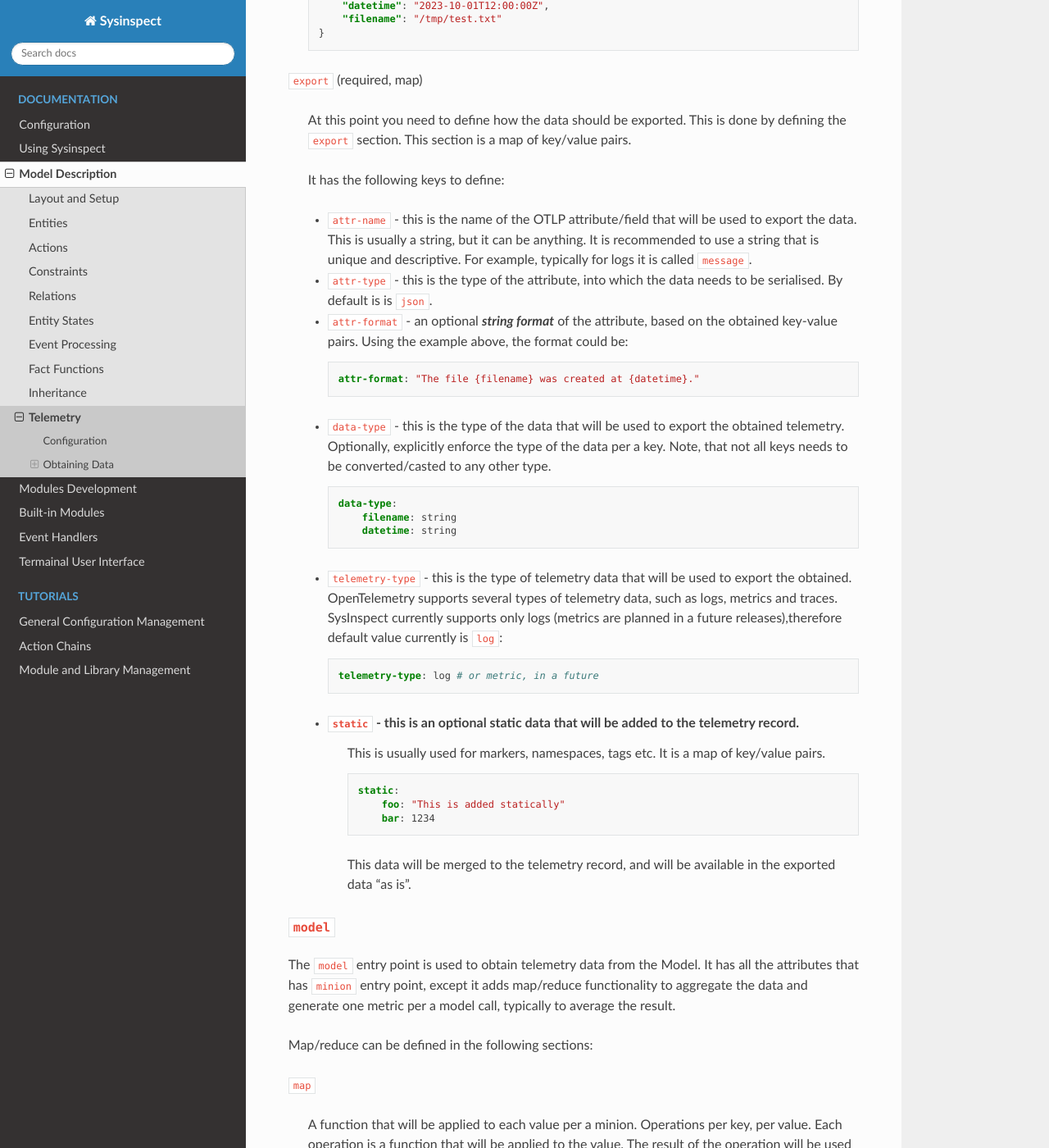
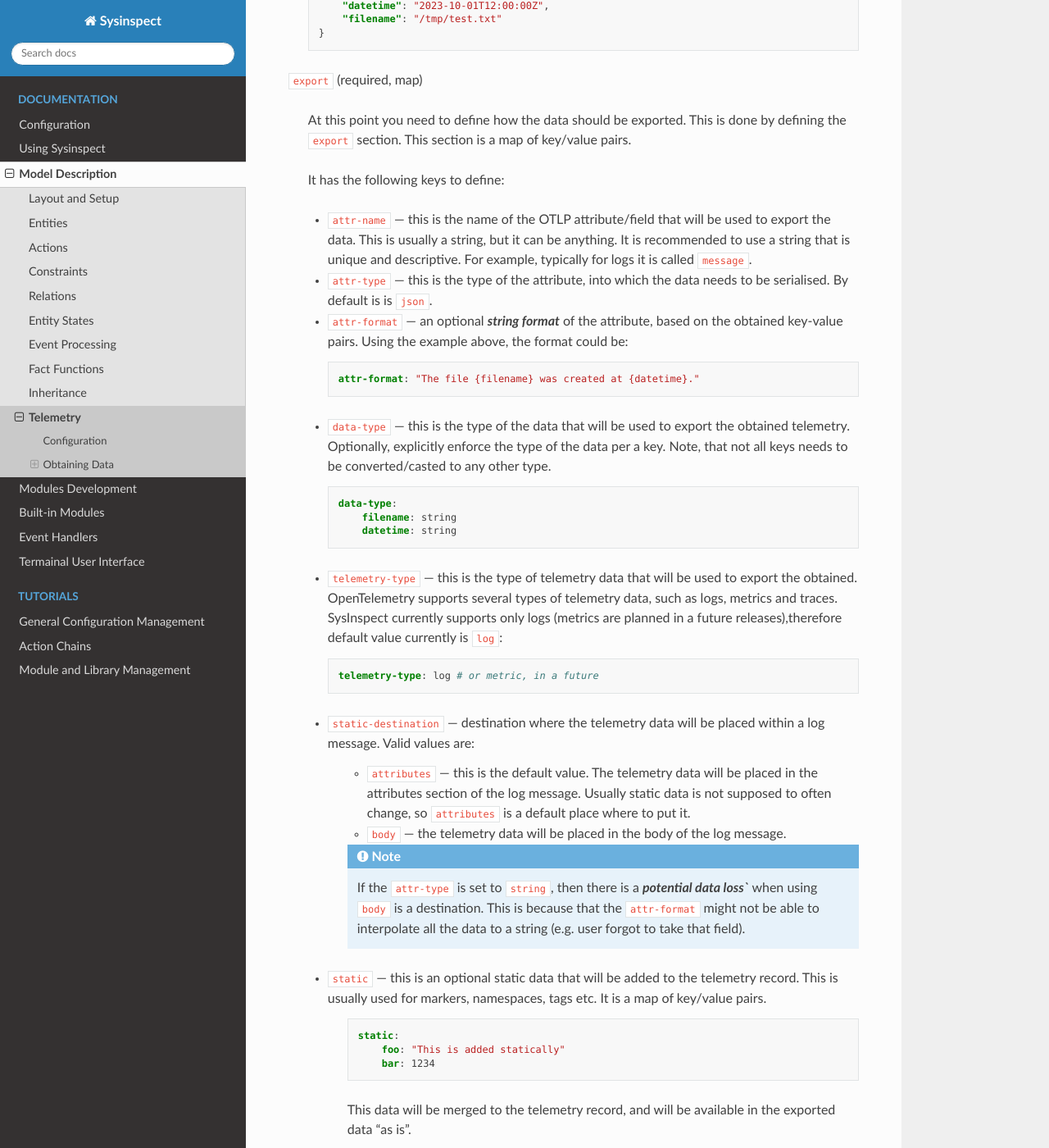
Before and after one commit to tinythings/sysinspect, a Sphinx documentation site: the page built from docs/modeldescr/telemetry.rst, in a window 1280 px wide and 1400 px high, scrolled down 2369 px. Shown: the whole window at 82% size. Built offline with Sphinx 7.4.7 and the Read the Docs theme 3.1.0, drawn with Linux system fonts in a browser that asks for light colours.

Commit message:
Update documentation on static destination

```diff
--- a/docs/modeldescr/telemetry.rst
+++ b/docs/modeldescr/telemetry.rst
@@ -131,21 +131,21 @@ this selector will be called *for each minion*.
 
     It has the following keys to define:
 
-    - ``attr-name`` - this is the name of the OTLP attribute/field that will be used to export the data.
+    - ``attr-name`` — this is the name of the OTLP attribute/field that will be used to export the data.
       This is usually a string, but it can be anything. It is recommended to use a string
       that is unique and descriptive. For example, typically for logs it is called ``message``.
 
-    - ``attr-type`` - this is the type of the attribute, into which the data needs to be serialised.
+    - ``attr-type`` — this is the type of the attribute, into which the data needs to be serialised.
       By default is is ``json``.
 
-    - ``attr-format`` - an optional :bi:`string format` of the attribute, based on the obtained key-value
+    - ``attr-format`` — an optional :bi:`string format` of the attribute, based on the obtained key-value
       pairs. Using the example above, the format could be:
 
       .. code-block:: yaml
 
           attr-format: "The file {filename} was created at {datetime}."
 
-    - ``data-type`` - this is the type of the data that will be used to export the obtained telemetry.
+    - ``data-type`` — this is the type of the data that will be used to export the obtained telemetry.
       Optionally, explicitly enforce the type of the data per a key. Note, that not all keys needs to be
       converted/casted to any other type.
 
@@ -155,7 +155,7 @@ this selector will be called *for each minion*.
             filename: string
             datetime: string
 
-    - ``telemetry-type`` - this is the type of telemetry data that will be used to export the obtained.
+    - ``telemetry-type`` — this is the type of telemetry data that will be used to export the obtained.
       OpenTelemetry supports several types of telemetry data, such as logs, metrics and traces.
       SysInspect currently supports only logs (metrics are planned in a future releases),therefore default
       value currently is ``log``:
@@ -164,8 +164,22 @@ this selector will be called *for each minion*.
 
          telemetry-type: log # or metric, in a future
 
-    - ``static`` - this is an optional static data that will be added to the telemetry record.
-        This is usually used for markers, namespaces, tags etc. It is a map of key/value pairs.
+    - ``static-destination`` — destination where the telemetry data will be placed within a log message.
+      Valid values are:
+
+        - ``attributes`` — this is the default value. The telemetry data will be placed in the attributes
+          section of the log message. Usually static data is not supposed to often change, so ``attributes``
+          is a default place where to put it.
+        - ``body`` — the telemetry data will be placed in the body of the log message.
+
+        .. note::
+
+          If the ``attr-type`` is set to ``string``, then there is a :bi:`potential data loss``
+          when using ``body`` is a destination. This is because that the ``attr-format`` might
+          not be able to interpolate all the data to a string (e.g. user forgot to take that field).
+
+    - ``static`` — this is an optional static data that will be added to the telemetry record.
+      This is usually used for markers, namespaces, tags etc. It is a map of key/value pairs.
 
         .. code-block:: yaml
 
```
